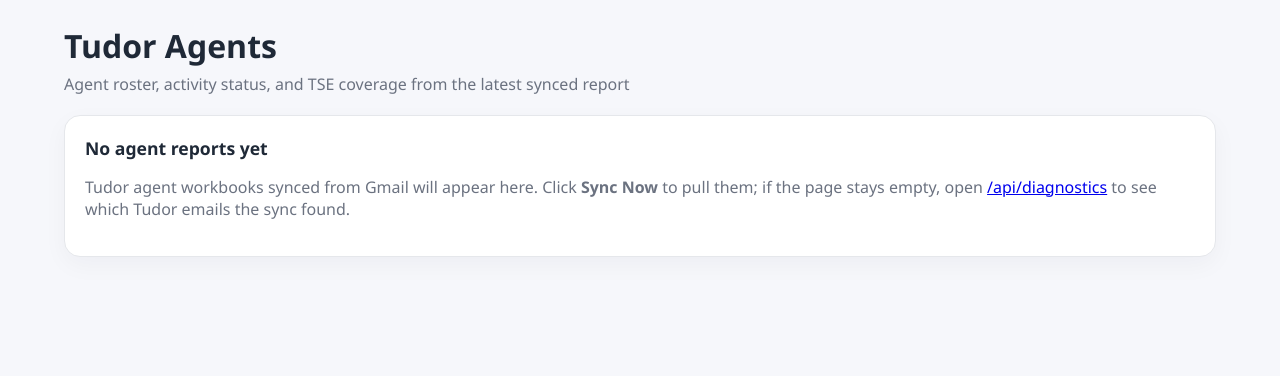
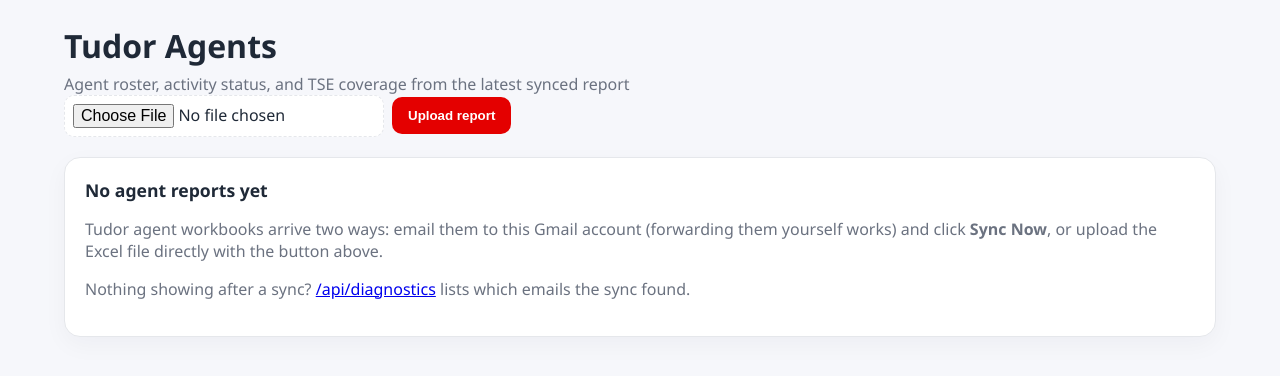
Before and after one commit to kwetu-stack/urembo, a Flask app: template templates/agents.html in a window 1280 px wide. Shown: the top 376 px of the page. Run offline with Flask 3, Linux system fonts and the light colour scheme; the template is opened without the code that fills it, so the values that code supplies are empty.

Commit message:
Allow forwarded reports and manual Tudor workbook upload
Co-Authored-By: Devin AI <158243242+devin-ai-integration[bot]@users.noreply.github.com>

```diff
--- a/config.py
+++ b/config.py
@@ -30,3 +30,8 @@ class Config:
     ALLOWED_USER_EMAIL = os.getenv("ALLOWED_USER_EMAIL", "joycegachoki74@gmail.com").lower()
 
     AIRTEL_SENDER_DOMAINS = ("ke.airtel.com", "airtel.com", "kwetupartners.net")
+
+    # Reports the operator forwards to herself are trusted too.
+    ALLOWED_SENDER_EMAILS = (ALLOWED_USER_EMAIL,)
+
+    MAX_CONTENT_LENGTH = int(os.getenv("MAX_UPLOAD_MB", "25")) * 1024 * 1024
--- a/services/sync_service.py
+++ b/services/sync_service.py
@@ -2,6 +2,7 @@ import base64
 import re
 from datetime import datetime, timezone
 from email.utils import parsedate_to_datetime
+from uuid import uuid4
 
 from flask import current_app
 from googleapiclient.discovery import build
@@ -27,6 +28,7 @@ from services.token_store import load_credentials
 
 GMAIL_QUERY = (
     'from:airtel.com OR from:ke.airtel.com OR from:kwetupartners.net OR '
+    f'from:{Config.ALLOWED_USER_EMAIL} OR '
     'subject:"PARTNER PERFORMANCE" OR subject:"SIM Insuance" OR '
     'subject:"SIM Issuance" OR subject:"TUDOR AGENTS" OR '
     'subject:TUDOR OR filename:TUDOR'
@@ -138,6 +140,8 @@ def _classify_message(subject, filenames):
 
 def _sender_allowed(sender):
     sender = (sender or "").lower()
+    if any(email in sender for email in Config.ALLOWED_SENDER_EMAILS):
+        return True
     return any(domain in sender for domain in Config.AIRTEL_SENDER_DOMAINS)
 
 
@@ -215,6 +219,26 @@ def _save_tudor_report(synced_email, parsed):
             qdrso=agent.get("qdrso"),
             agent_status=agent.get("agent_status"),
         ))
+
+
+def ingest_tudor_upload(file_bytes, filename, uploaded_by="manual-upload"):
+    """Store a Tudor workbook uploaded through the UI as if it had arrived by email."""
+    parsed = parse_tudor_agents_excel(file_bytes, filename, utcnow())
+    if not parsed["agents"]:
+        raise ValueError("No agent rows found in the workbook")
+
+    synced_email = SyncedEmail(
+        message_id=f"upload-{uuid4()}",
+        subject=filename,
+        sender=uploaded_by,
+        received_at=utcnow(),
+        report_type="tudor_agents",
+    )
+    db.session.add(synced_email)
+    db.session.flush()
+    _save_tudor_report(synced_email, parsed)
+    db.session.commit()
+    return parsed
 
 
 def process_message(service, message):
--- a/static/css/style.css
+++ b/static/css/style.css
@@ -139,6 +139,21 @@ th { color: var(--muted); font-size: .85rem; }
 }
 .pagination-links { display: flex; gap: .5rem; }
 
+.upload-form {
+  display: flex; gap: .5rem; align-items: center; flex-wrap: wrap;
+}
+.upload-form input[type="file"] {
+  padding: .5rem; border: 1px dashed var(--border);
+  border-radius: 10px; font: inherit; background: #fff; max-width: 320px;
+}
+
+.flash {
+  padding: .85rem 1rem; border-radius: 10px; margin-bottom: 1rem;
+  border: 1px solid var(--border); background: #fff;
+}
+.flash-success { border-color: #86efac; background: #f0fdf4; color: #166534; }
+.flash-error { border-color: #fca5a5; background: #fef2f2; color: #991b1b; }
+
 @media (max-width: 768px) {
   .navbar { flex-direction: column; align-items: stretch; }
   .nav-actions { justify-content: stretch; }
--- a/templates/agents.html
+++ b/templates/agents.html
@@ -7,6 +7,10 @@
     <h1>Tudor Agents</h1>
     <p>Agent roster, activity status, and TSE coverage from the latest synced report</p>
   </div>
+  <form class="upload-form" method="post" action="{{ url_for('dashboard.upload_agents') }}" enctype="multipart/form-data">
+    <input type="file" name="workbook" accept=".xlsx,.xls" required>
+    <button type="submit" class="btn btn-primary">Upload report</button>
+  </form>
 </header>
 
 {% if latest %}
@@ -128,7 +132,8 @@
 {% else %}
 <section class="panel empty-state">
   <h2>No agent reports yet</h2>
-  <p>Tudor agent workbooks synced from Gmail will appear here. Click <strong>Sync Now</strong> to pull them; if the page stays empty, open <a href="{{ url_for('dashboard.api_diagnostics') }}">/api/diagnostics</a> to see which Tudor emails the sync found.</p>
+  <p>Tudor agent workbooks arrive two ways: email them to this Gmail account (forwarding them yourself works) and click <strong>Sync Now</strong>, or upload the Excel file directly with the button above.</p>
+  <p class="hint">Nothing showing after a sync? <a href="{{ url_for('dashboard.api_diagnostics') }}">/api/diagnostics</a> lists which emails the sync found.</p>
 </section>
 {% endif %}
 {% endblock %}
--- a/templates/base.html
+++ b/templates/base.html
@@ -31,6 +31,13 @@
   {% endif %}
 
   <main class="container">
+    {% with messages = get_flashed_messages(with_categories=true) %}
+      {% if messages %}
+        {% for category, message in messages %}
+        <div class="flash flash-{{ category }}">{{ message }}</div>
+        {% endfor %}
+      {% endif %}
+    {% endwith %}
     {% block content %}{% endblock %}
   </main>
 
```
Also changed, not shown: routes/dashboard.py (+37 -1 lines).
